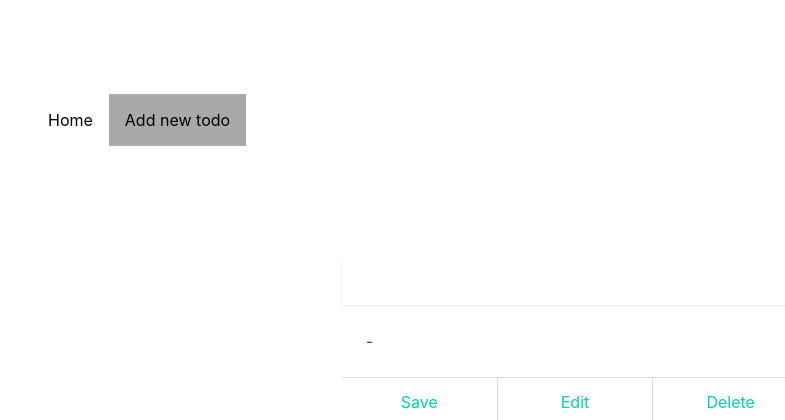
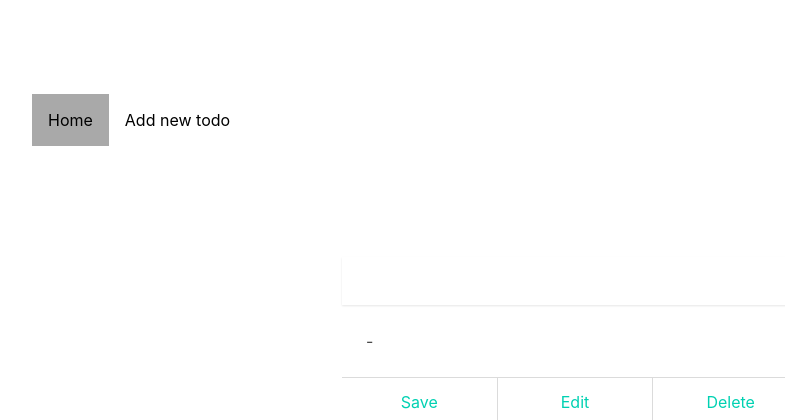
Before and after one commit to hspsh/pythonhacking-pyramid, a Python web app: template pyramid_hs/templates/to_do/display.jinja2 in a window 1280 px wide. Shown: the top 420 px of the page, without its empty margins (16-801 px from the left). Run offline with Jinja, Linux system fonts and the light colour scheme; the template is opened without the code that fills it, so the values that code supplies are empty.

Commit message:
Podświetlenie zakładki z home

```diff
--- a/pyramid_hs/templates/to_do/display.jinja2
+++ b/pyramid_hs/templates/to_do/display.jinja2
@@ -9,8 +9,8 @@
 {% block menu %}
     <nav class="navbar" role="navigation" aria-label="main navigation">
         <div class="navbar-brand">
-            <a class="navbar-item menu_button" href="/">Home</a>
-            <a class="navbar-item menu_button selected" href="/add">Add new todo</a>
+            <a class="navbar-item menu_button selected" href="/">Home</a>
+            <a class="navbar-item menu_button" href="/add">Add new todo</a>
         </div>
     </nav>
 {% endblock %}
```
